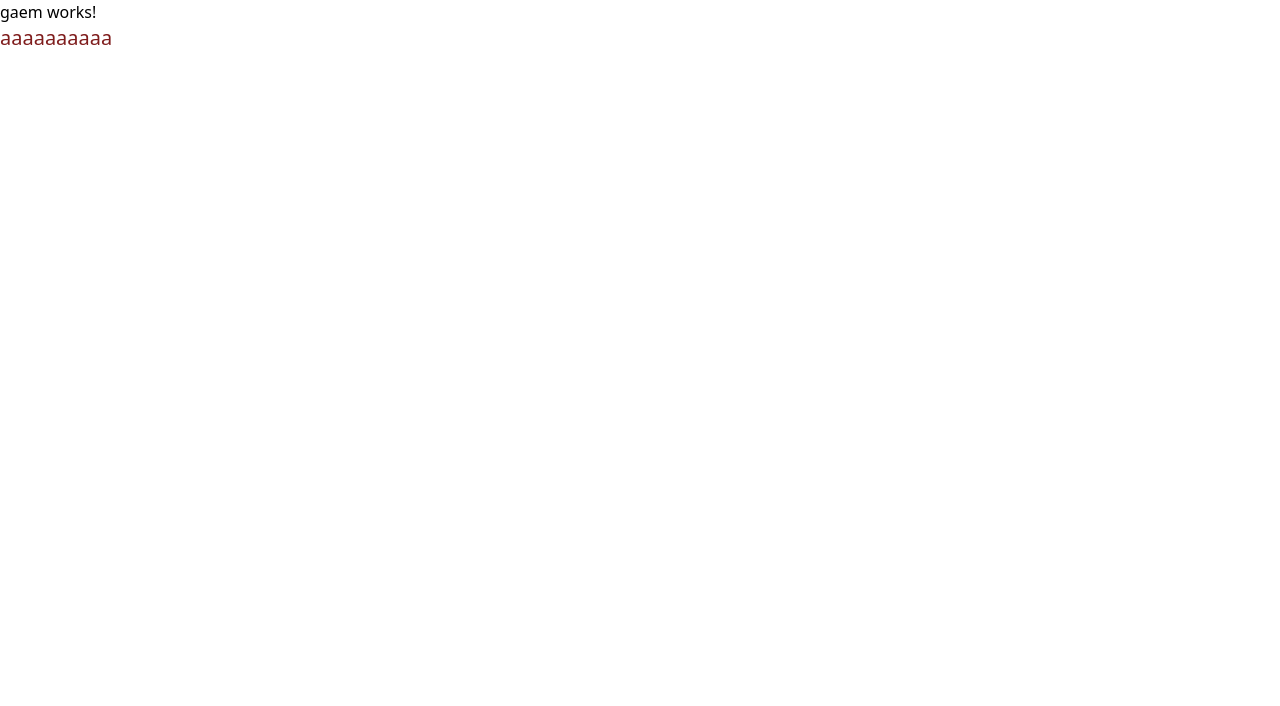
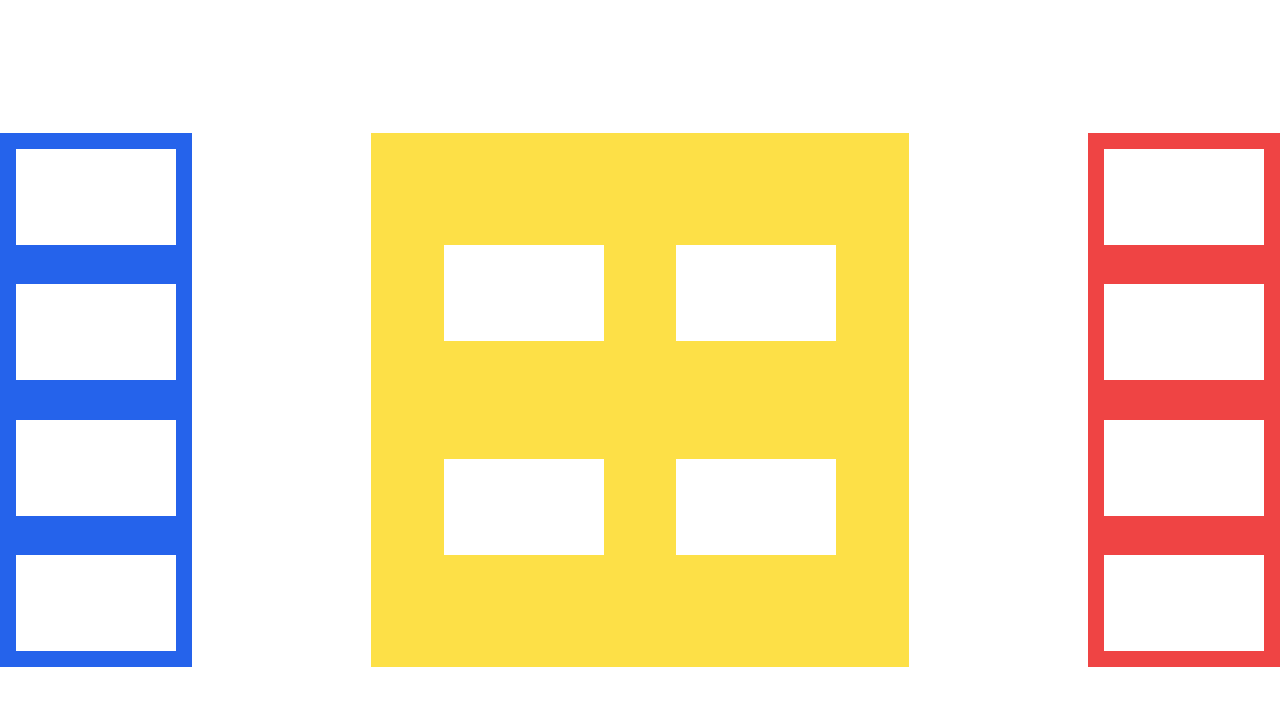
Before and after one commit to NaikAayush/clash-of-cards, an Angular app in the folder webapp/: page /gaem in a window 1280 px wide. Shown: the top 706 px of the page. Built offline with nearby package versions, Linux system fonts and the light colour scheme.

Commit message:
add game board layout

```diff
--- a/webapp/src/app/components/gaem/gaem.component.css
+++ b/webapp/src/app/components/gaem/gaem.component.css
@@ -0,0 +1,41 @@
+.game-board {
+  display: grid;
+  grid-template-columns: repeat(7, 1fr);
+  grid-template-rows: repeat(6, 1fr);
+  grid-column-gap: 0px;
+  grid-row-gap: 0px;
+}
+
+.player-deck {
+  grid-area: 2 / 1 / 6 / 2;
+}
+
+.fight-area {
+  grid-area: 2 / 3 / 6 / 6;
+
+  display: grid;
+  grid-template-columns: repeat(5, 1fr);
+  grid-template-rows: repeat(5, 1fr);
+  grid-column-gap: 0px;
+  grid-row-gap: 0px;
+}
+
+.enemy-slot-1 {
+  grid-area: 2 / 4 / 3 / 5;
+}
+
+.enemy-slot-2 {
+  grid-area: 4 / 4 / 5 / 5;
+}
+
+.player-slot-2 {
+  grid-area: 4 / 2 / 5 / 3;
+}
+
+.player-slot-1 {
+  grid-area: 2 / 2 / 3 / 3;
+}
+
+.enemy-deck {
+  grid-area: 2 / 7 / 6 / 8;
+}
--- a/webapp/src/app/components/gaem/gaem.component.html
+++ b/webapp/src/app/components/gaem/gaem.component.html
@@ -1,3 +1,28 @@
-<p>gaem works!</p>
-
-<div class="text-xl text-red-900">aaaaaaaaaa</div>
+<div class="game-board h-screen w-screen">
+  <div class="player-deck bg-blue-600 flex flex-col justify-between">
+    <div class="w-40 h-24 bg-white m-4"></div>
+    <div class="w-40 h-24 bg-white m-4"></div>
+    <div class="w-40 h-24 bg-white m-4"></div>
+    <div class="w-40 h-24 bg-white m-4"></div>
+  </div>
+  <div class="fight-area bg-yellow-300">
+    <div
+      class="enemy-slot-1 bg-white w-40 h-24 justify-center self-center"
+    ></div>
+    <div
+      class="enemy-slot-2 bg-white w-40 h-24 justify-center self-center"
+    ></div>
+    <div
+      class="player-slot-2 bg-white w-40 h-24 justify-center self-center"
+    ></div>
+    <div
+      class="player-slot-1 bg-white w-40 h-24 justify-center self-center"
+    ></div>
+  </div>
+  <div class="enemy-deck bg-red-500 flex flex-col justify-between">
+    <div class="w-40 h-24 bg-white m-4"></div>
+    <div class="w-40 h-24 bg-white m-4"></div>
+    <div class="w-40 h-24 bg-white m-4"></div>
+    <div class="w-40 h-24 bg-white m-4"></div>
+  </div>
+</div>
```
